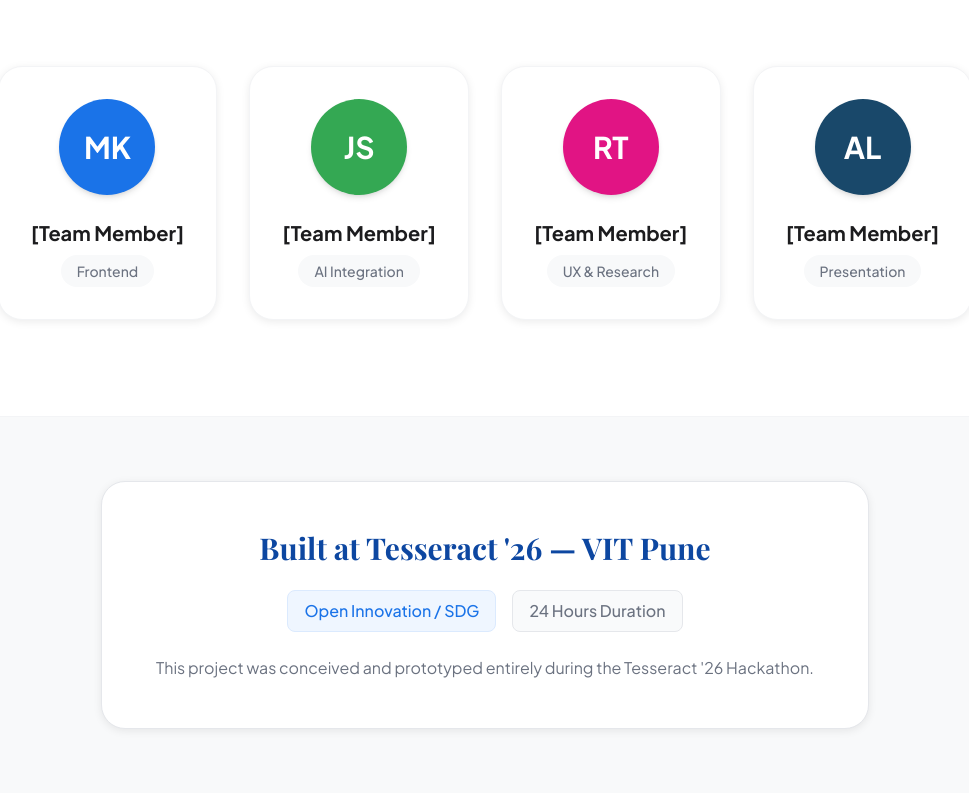
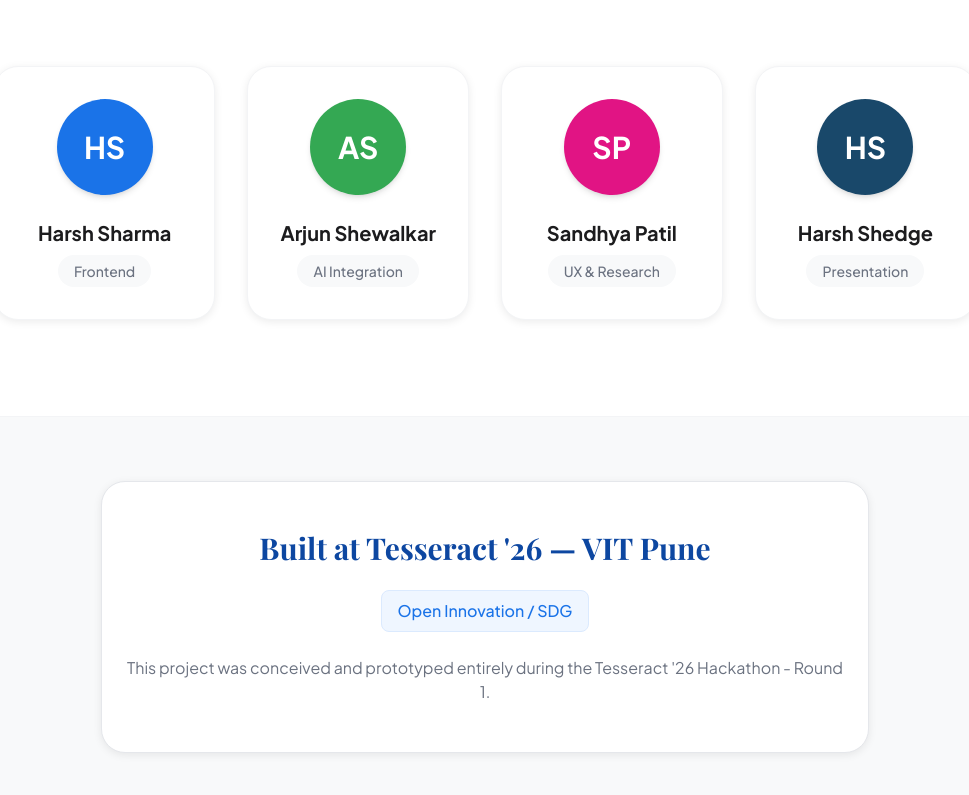
Before and after one commit to arj-co/Tesseract, a React (Vite) app: page /about in a window 1280 px wide. Shown: the part 1822-2617 px from the top of the page, without its empty margins (155-1124 px from the left). Built offline with nearby package versions, Linux system fonts and the light colour scheme.

Commit message:
docs: update team members and hackathon context

```diff
--- a/src/pages/About.jsx
+++ b/src/pages/About.jsx
@@ -63,10 +63,10 @@ export default function About() {
         <h2 className="font-serif text-4xl font-bold mb-16 text-center text-deepNavy">The Team</h2>
         <div className="grid grid-cols-1 sm:grid-cols-2 lg:grid-cols-4 gap-8">
           {[
-            { initials: 'MK', name: '[Team Member]', role: 'Frontend', color: 'bg-medicalBlue' },
-            { initials: 'JS', name: '[Team Member]', role: 'AI Integration', color: 'bg-softGreen' },
-            { initials: 'RT', name: '[Team Member]', role: 'UX & Research', color: 'bg-[#E11484]' },
-            { initials: 'AL', name: '[Team Member]', role: 'Presentation', color: 'bg-[#19486A]' }
+            { initials: 'HS', name: 'Harsh Sharma', role: 'Frontend', color: 'bg-medicalBlue' },
+            { initials: 'AS', name: 'Arjun Shewalkar', role: 'AI Integration', color: 'bg-softGreen' },
+            { initials: 'SP', name: 'Sandhya Patil', role: 'UX & Research', color: 'bg-[#E11484]' },
+            { initials: 'HS', name: 'Harsh Shedge', role: 'Presentation', color: 'bg-[#19486A]' }
           ].map((person, idx) => (
             <div key={idx} className="bg-white p-8 rounded-3xl shadow-subtle border border-gray-100 flex flex-col items-center text-center">
               <div className={`w-24 h-24 rounded-full ${person.color} text-white flex items-center justify-center text-3xl font-bold mb-6 shadow-md`}>
@@ -85,10 +85,9 @@ export default function About() {
           <h3 className="font-serif text-3xl font-bold text-deepNavy mb-6">Built at Tesseract '26 — VIT Pune</h3>
           <div className="flex flex-wrap justify-center gap-4 text-textMuted font-medium mb-6">
             <span className="bg-blue-50 text-medicalBlue px-4 py-2 rounded-lg border border-blue-100">Open Innovation / SDG</span>
-            <span className="bg-gray-50 px-4 py-2 rounded-lg border border-gray-200">24 Hours Duration</span>
           </div>
           <p className="text-gray-500">
-            This project was conceived and prototyped entirely during the Tesseract '26 Hackathon.
+            This project was conceived and prototyped entirely during the Tesseract '26 Hackathon - Round 1.
           </p>
         </div>
       </section>
```
